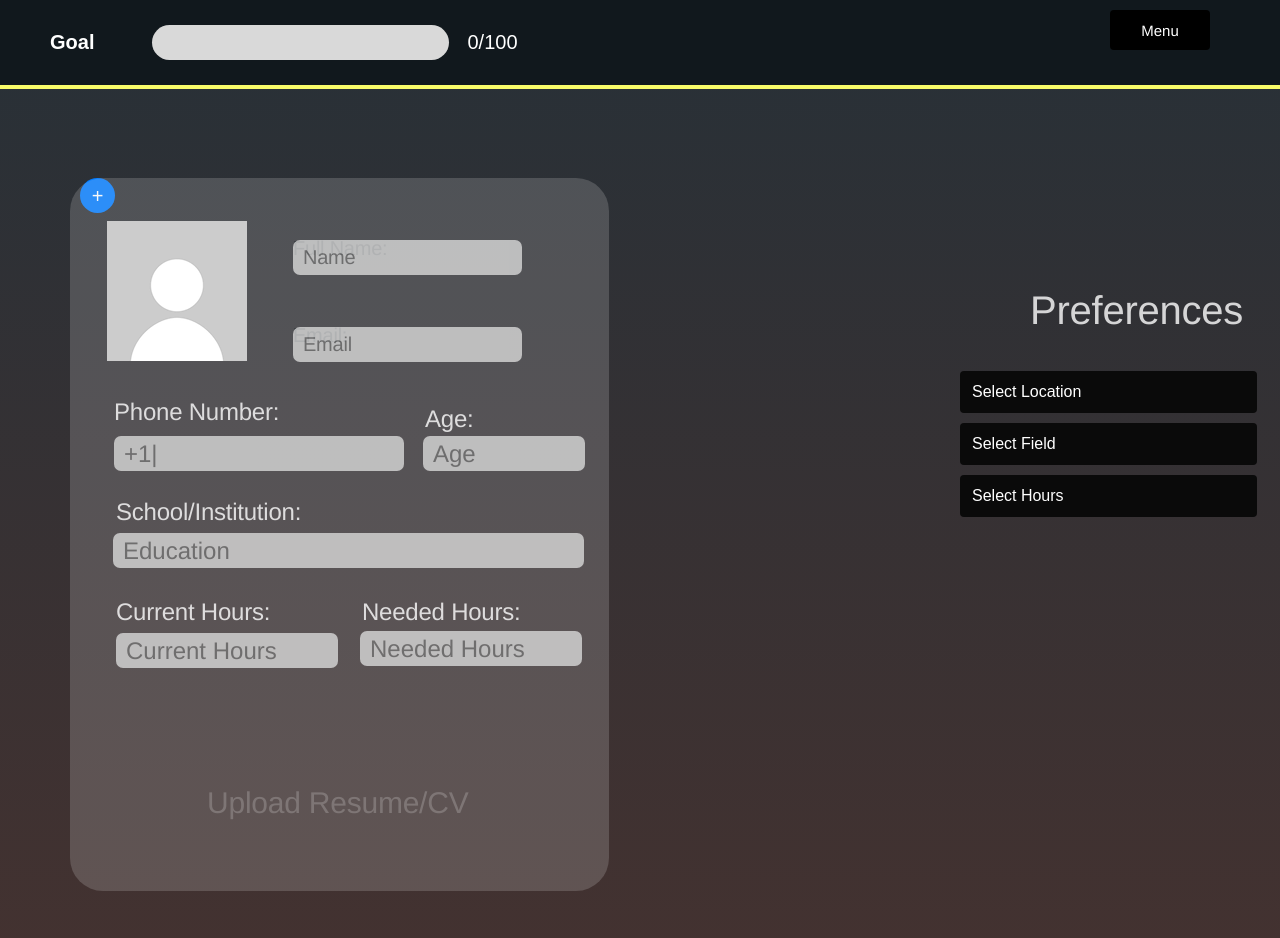
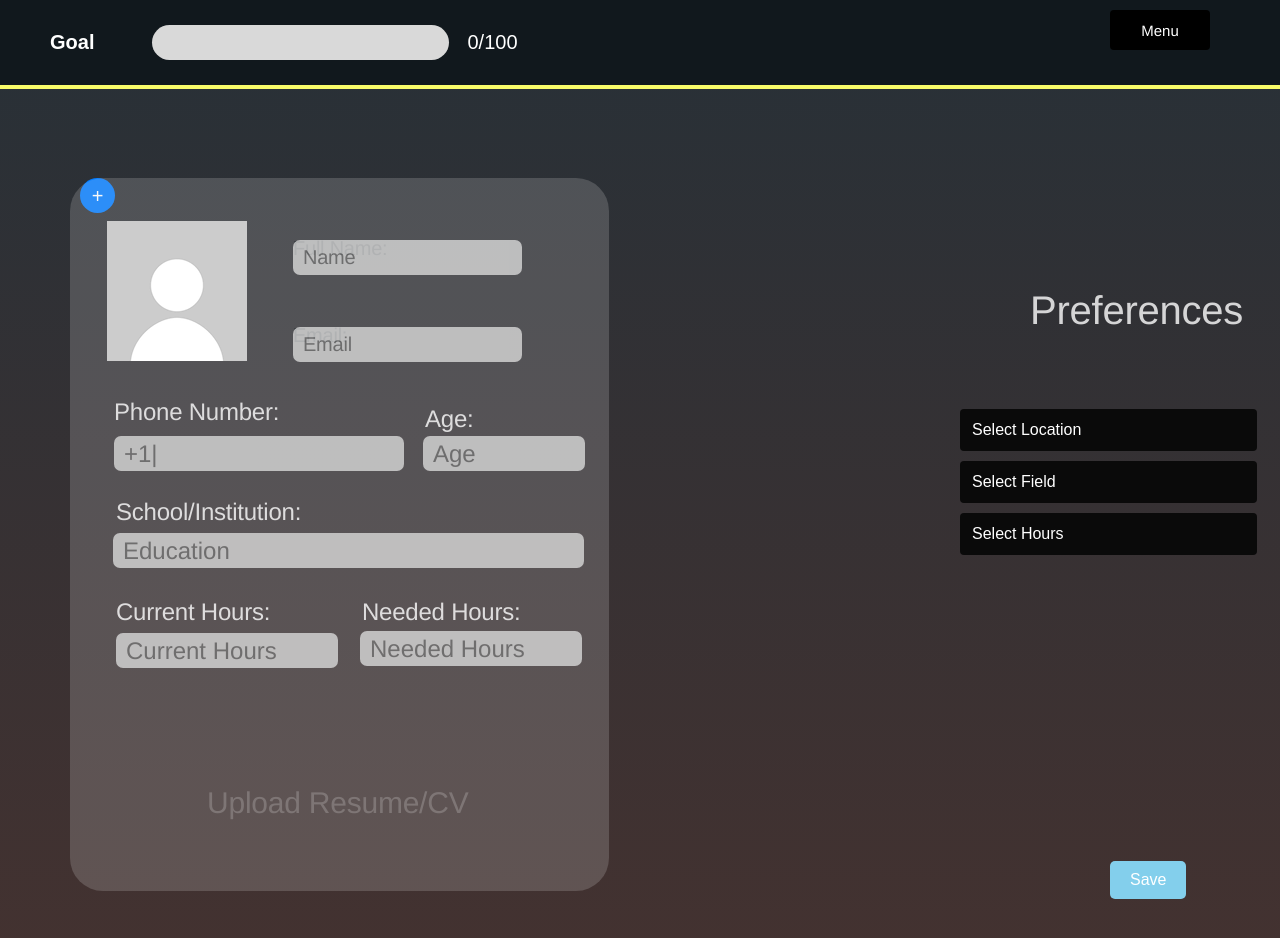
Before and after one commit to Inika-Goyal/YouthInAction, a React (Create React App) app in the folder youth_in_action/: page /user in a window 1280 px wide. Shown: the top 938 px of the page. Built offline with nearby package versions, Linux system fonts and the light colour scheme.

Commit message:
fixed save button in user

```diff
--- a/youth_in_action/src/User.jsx
+++ b/youth_in_action/src/User.jsx
@@ -2,6 +2,7 @@ import React, { useRef, useState } from "react";
 import userIcon from "./assets/user_pref_icon.png";
 import "./User.css";
 import MenuDropDown from "./MenuDropDown"; // Import the MenuDropDown component
+import { useNavigate } from 'react-router-dom';
 function Header() {
   return (
     <header className="navBar">
@@ -71,8 +72,9 @@ function User() {
     setIsHoursDropdownOpen(false);
   };
 
+  const navigate = useNavigate();
   const handleSave = () => {
-    alert("Profile saved!");
+    navigate("/homePage");
   };
 
   return (
@@ -137,6 +139,7 @@ function User() {
             </div>
 
             <div className="div-wrapper">
+            <button className="save-btn" onClick={handleSave}>Save</button>
               {/* Location Dropdown */}
               <div className="dropdown">
                 <button onClick={toggleLocationDropdown} className="dropdown-btn">
@@ -182,7 +185,6 @@ function User() {
                 )}
               </div>
 
-              <button className="save-btn" onClick={handleSave}>Save</button>
             </div>
 
             <div className="text-wrapper-15">Preferences</div>
```
